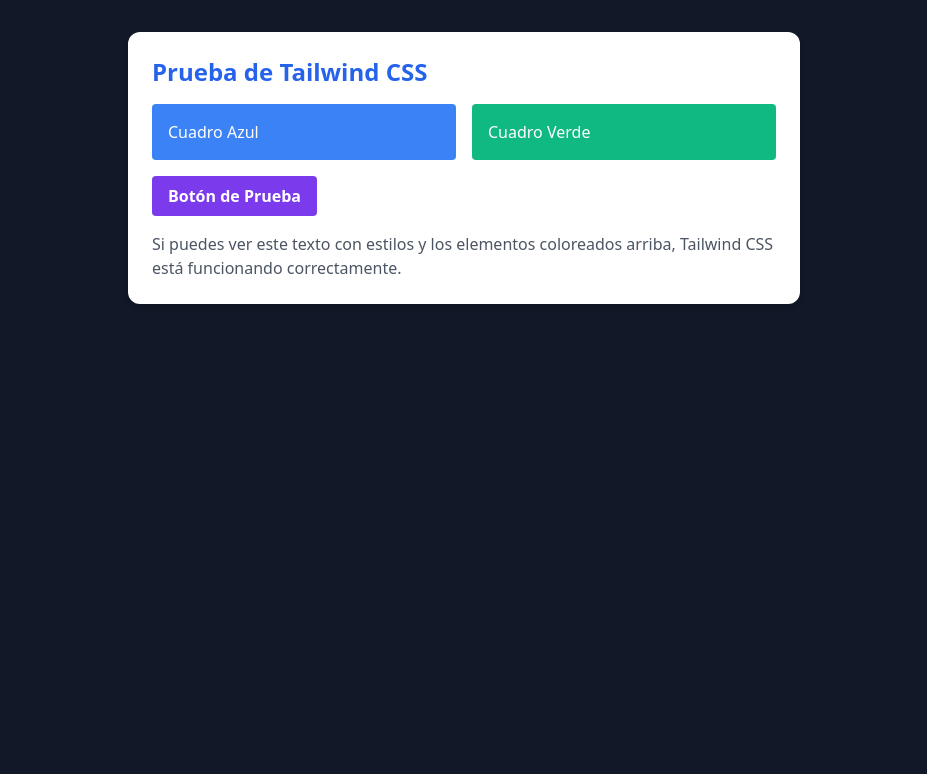
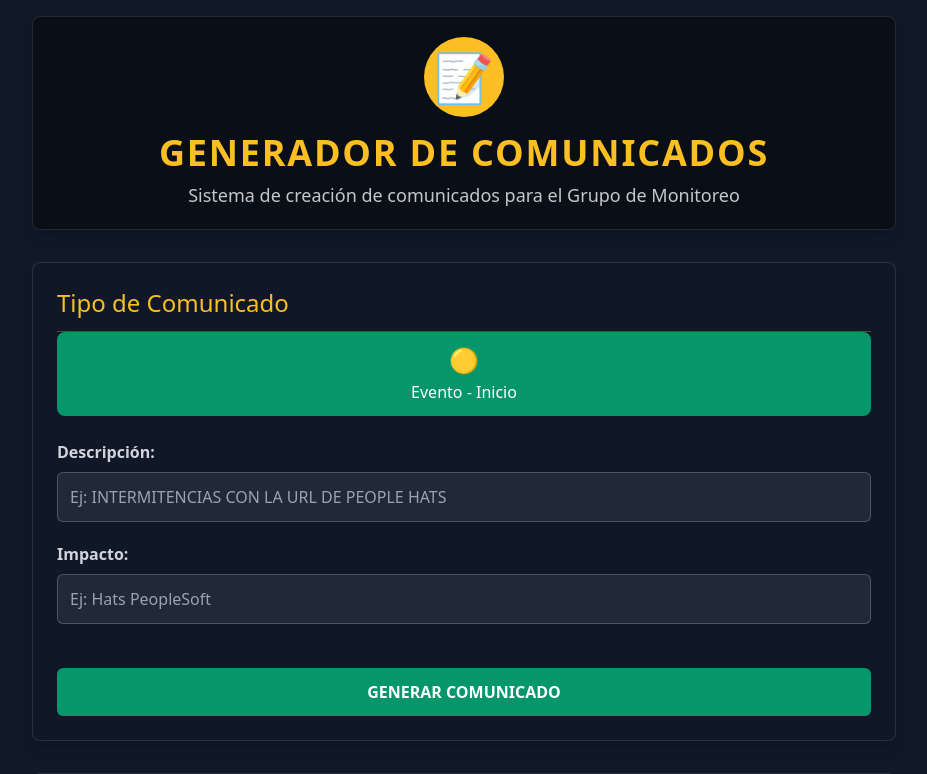
Before and after one commit to l6a6h6l/generador-comunicados, a React (Create React App) app: page / in a window 1280 px wide. Shown: the top 774 px of the page, without its empty margins (176-1103 px from the left). Built offline with nearby package versions, Linux system fonts and the light colour scheme.

Commit message:
Update GeneradorComunicados.js

```diff
--- a/src/GeneradorComunicados.js
+++ b/src/GeneradorComunicados.js
@@ -1,24 +1,103 @@
-import React from 'react';
+import React, { useState, useEffect } from 'react';
 
 const GeneradorComunicados = () => {
+  // Estados principales
+  const [tipo, setTipo] = useState('evento-inicio');
+  const [descripcion, setDescripcion] = useState('');
+  const [impacto, setImpacto] = useState('');
+  const [resultado, setResultado] = useState('');
+  const [fechaInicio, setFechaInicio] = useState('');
+  const [horaInicio, setHoraInicio] = useState('');
+
+  // Establecer fechas y horas actuales al cargar
+  useEffect(() => {
+    const hoy = new Date();
+    const fechaActual = hoy.toISOString().split('T')[0];
+    const horaActual = hoy.toTimeString().split(' ')[0];
+
+    setFechaInicio(fechaActual);
+    setHoraInicio(horaActual);
+  }, []);
+
+  // Función simplificada para generar mensaje
+  const generarMensaje = () => {
+    const descripcionVal = descripcion || "INFORMACIÓN NO DISPONIBLE";
+    const impactoVal = impacto || "No especificado";
+    const fechaFormateada = fechaInicio ? `${fechaInicio.split('-')[2]}/${fechaInicio.split('-')[1]}/${fechaInicio.split('-')[0]}` : "";
+
+    const mensaje = `🟡 *GESTIÓN EVENTOS*\n*Descripción:* ${descripcionVal}\n*Impacto:* ${impactoVal}\n*Inicio:* ${fechaFormateada} - ${horaInicio}\n*Estado:* En revisión`;
+
+    setResultado(mensaje);
+  };
+
   return (
-    <div className="min-h-screen bg-gray-900 p-8">
-      <div className="max-w-md mx-auto bg-white rounded-xl shadow-md overflow-hidden md:max-w-2xl p-6">
-        <h1 className="text-2xl font-bold text-blue-600 mb-4">Prueba de Tailwind CSS</h1>
+    <div className="min-h-screen bg-gray-900 text-gray-100 font-sans">
+      <div className="max-w-4xl mx-auto p-4">
+        <header className="bg-black bg-opacity-40 p-5 text-center rounded-lg mb-8 border border-white border-opacity-10 shadow-lg">
+          <div className="w-20 h-20 mx-auto mb-4 bg-yellow-400 rounded-full flex items-center justify-center text-5xl text-gray-900 font-bold">
+            📝
+          </div>
+          <h1 className="text-4xl font-bold uppercase tracking-wider text-yellow-400 m-0">
+            Generador de Comunicados
+          </h1>
+          <p className="mt-2 text-lg opacity-80">
+            Sistema de creación de comunicados para el Grupo de Monitoreo
+          </p>
+        </header>
 
-        <div className="grid grid-cols-2 gap-4 mb-4">
-          <div className="bg-blue-500 text-white p-4 rounded">Cuadro Azul</div>
-          <div className="bg-green-500 text-white p-4 rounded">Cuadro Verde</div>
+        <div className="bg-gray-900 bg-opacity-80 rounded-lg p-6 mb-8 shadow-lg border border-white border-opacity-10">
+          <h2 className="text-2xl text-yellow-400 mt-0 border-b border-yellow-400 border-opacity-30 pb-3">
+            Tipo de Comunicado
+          </h2>
+
+          <div className="flex flex-wrap gap-2 mb-6">
+            <div
+              className="flex-1 text-center p-3 rounded-lg cursor-pointer bg-green-600 text-white"
+              onClick={() => setTipo('evento-inicio')}
+            >
+              <span className="block text-2xl mb-1">🟡</span>
+              <span>Evento - Inicio</span>
+            </div>
+          </div>
+
+          <div>
+            <label className="block mb-2 font-semibold text-gray-300">Descripción:</label>
+            <input
+              className="w-full p-3 mb-5 bg-gray-800 border border-white border-opacity-20 rounded-md text-white"
+              type="text"
+              placeholder="Ej: INTERMITENCIAS CON LA URL DE PEOPLE HATS"
+              value={descripcion}
+              onChange={(e) => setDescripcion(e.target.value)}
+            />
+
+            <label className="block mb-2 font-semibold text-gray-300">Impacto:</label>
+            <input
+              className="w-full p-3 mb-5 bg-gray-800 border border-white border-opacity-20 rounded-md text-white"
+              type="text"
+              placeholder="Ej: Hats PeopleSoft"
+              value={impacto}
+              onChange={(e) => setImpacto(e.target.value)}
+            />
+
+            <div className="flex gap-4 mt-6">
+              <button
+                className="flex-1 bg-green-600 text-white py-3 px-6 rounded-md font-semibold uppercase"
+                onClick={generarMensaje}
+              >
+                Generar Comunicado
+              </button>
+            </div>
+          </div>
         </div>
 
-        <button className="bg-purple-600 hover:bg-purple-700 text-white font-bold py-2 px-4 rounded">
-          Botón de Prueba
-        </button>
-
-        <p className="mt-4 text-gray-600">
-          Si puedes ver este texto con estilos y los elementos coloreados arriba,
-          Tailwind CSS está funcionando correctamente.
-        </p>
+        <div className="bg-gray-900 bg-opacity-80 rounded-lg p-6 mb-8 shadow-lg border border-white border-opacity-10">
+          <h2 className="text-2xl text-yellow-400 mt-0 border-b border-yellow-400 border-opacity-30 pb-3">
+            Comunicado Generado
+          </h2>
+          <div className="bg-gray-800 p-5 rounded-md whitespace-pre-wrap font-mono border-l-4 border-yellow-400 mt-4 min-h-40">
+            {resultado}
+          </div>
+        </div>
       </div>
     </div>
   );
```
